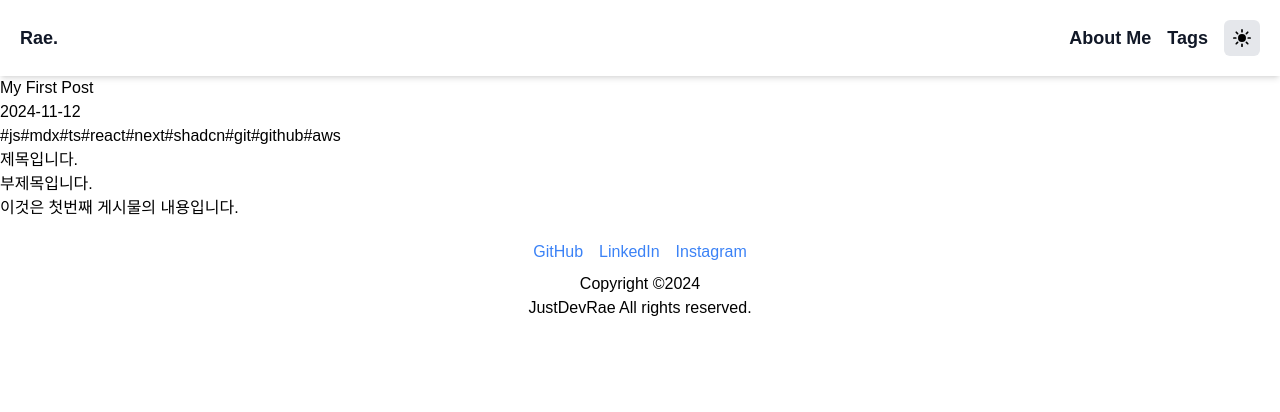
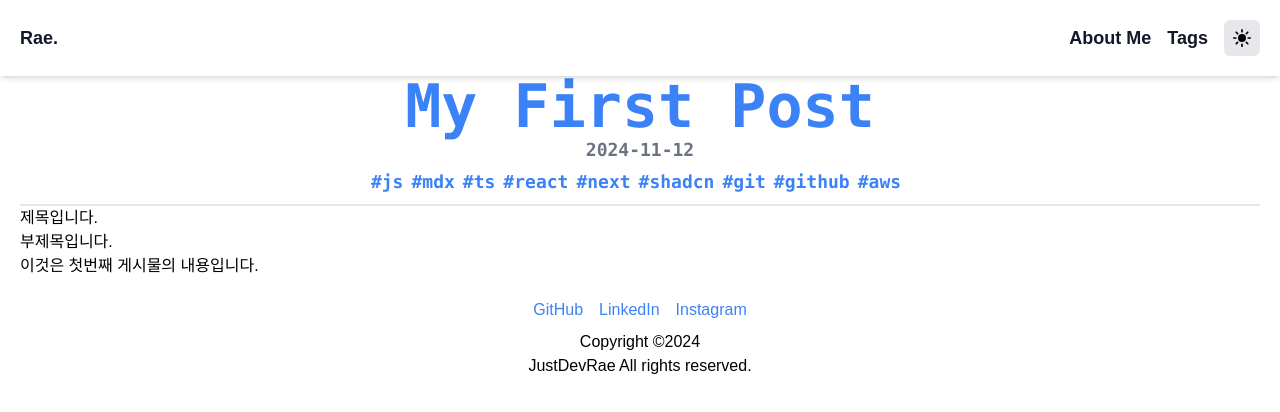
Before and after one commit to JustDevRae/TechBlog, a Next.js app: page /posts/first-post in a window 1280 px wide. Shown: the top 412 px of the page. Built offline with nearby package versions, Linux system fonts and the light colour scheme.

Commit message:
design: modify PostDetailPage Header

```diff
--- a/src/app/posts/[slug]/page.tsx
+++ b/src/app/posts/[slug]/page.tsx
@@ -19,19 +19,29 @@ export default async function PostDetailPage({ params }: PostPageProps) {
   const { frontMatter, content } = post;
 
   return (
-    <article>
-      <h1>{frontMatter.title}</h1>
-      <p>{frontMatter.date}</p>
-      <div>
-        {frontMatter.tags?.map((tag: string) => (
-          <Link key={tag} href={`/tags/${tag}`} passHref>
-            <span className="tag cursor-pointer">#{tag}</span>
-          </Link>
-        ))}
-      </div>
-      <div className="post-content">
+    <article className="mx-auto px-5">
+      <header className="flex flex-col items-center border-b-2 font-mono font-extrabold">
+        <h1 className="text-center text-6xl text-blue-500">
+          {frontMatter.title}
+        </h1>
+        <p className="text-lg text-gray-500">{frontMatter.date}</p>
+        <div className="flex flex-wrap justify-center">
+          {frontMatter.tags?.map((tag: string) => (
+            <Link
+              className="mb-2 mr-2 mt-1 rounded-xl text-lg text-blue-500"
+              key={tag}
+              href={`/tags/${tag}`}
+              passHref
+            >
+              #{tag}
+            </Link>
+          ))}
+        </div>
+      </header>
+
+      <section className="flex flex-col">
         <MDXRemote source={content} />
-      </div>
+      </section>
     </article>
   );
 }
```
